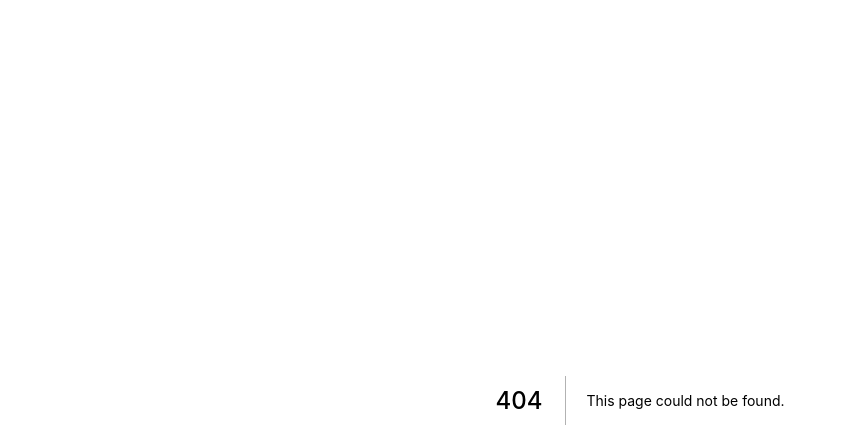
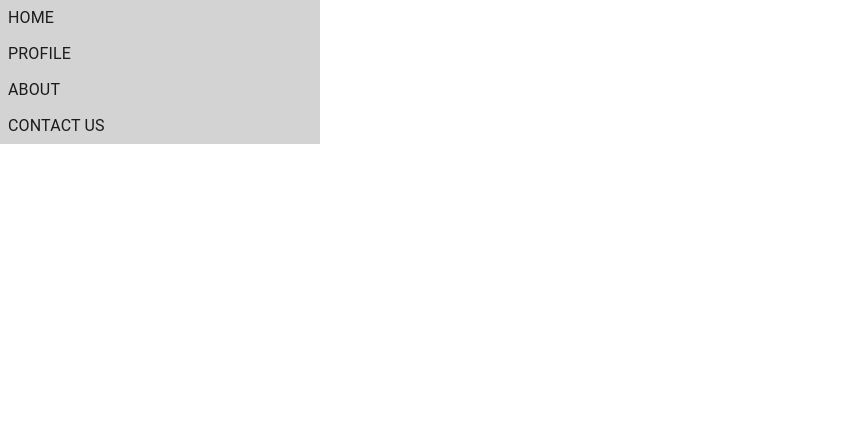
Before and after one commit to Medical-Passport/MedicalTeachingPassport, a Next.js app: page /navbar in a window 1280 px wide. Before the commit this address had no page. Shown: the top 448 px of the page, without its empty margins (0-847 px from the left). Built offline with nearby package versions, Linux system fonts and the light colour scheme.

Commit message:
Created basic navbar component to be used across pages.

```diff
--- /dev/null
+++ b/pages/navbar.js
@@ -0,0 +1,70 @@
+import { Button, Grid, GridList, Container, Typography, makeStyles, useMediaQuery, useTheme } from '@material-ui/core'
+import React from 'react'
+
+const navbarLinks = [
+   {
+      id: 1,
+      name: 'Home',
+      href: 'home'
+   },
+   {
+      id: 2,
+      name: 'Profile',
+      href: 'profile'
+   },
+   {
+      id: 3,
+      name: 'About',
+      href: 'about'
+   },
+   {
+      id: 4,
+      name: 'Contact Us',
+      href: 'contact'
+   },
+]
+
+const useStyles = makeStyles(theme => ({
+   paper: {
+      backgroundColor: 'LightGray',
+      width: '100%',
+      [theme.breakpoints.up('lg')]: {
+         width: '25%',
+         height: '100%',
+      },
+      [theme.breakpoints.down('sm')]: {
+         backgroundColor: 'DarkGray'
+      }
+   },
+   container: {
+      flexDirection: 'row',
+      [theme.breakpoints.up('lg')]: {
+         flexDirection: 'column'
+      },
+      [theme.breakpoints.down('sm')]: {
+         color: 'white'
+      }
+   }
+}));
+
+const navbar = () => {
+   const classes = useStyles();
+
+   // a somewhat hacky way to change fullWidth Prop.
+   const theme = useTheme();
+   const breakpointLarge = useMediaQuery(theme.breakpoints.up('lg'));
+
+   return (
+      <nav className={classes.paper}>
+         <Grid container className={classes.container}>
+            {navbarLinks.map(link => (
+               <Button key={link.id} href={link.href} fullWidth={breakpointLarge} style={{justifyContent: 'flex-start'}}>
+                  <Typography noWrap>{link.name}</Typography>
+               </Button>
+            ))}
+         </Grid>
+      </nav>
+   )
+}
+
+export default navbar
```
Also changed, not shown: pages/index.js (+15 -58 lines).
